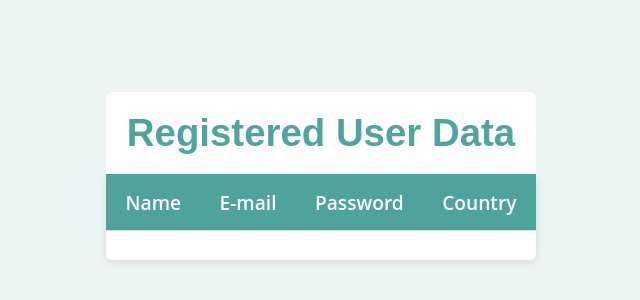
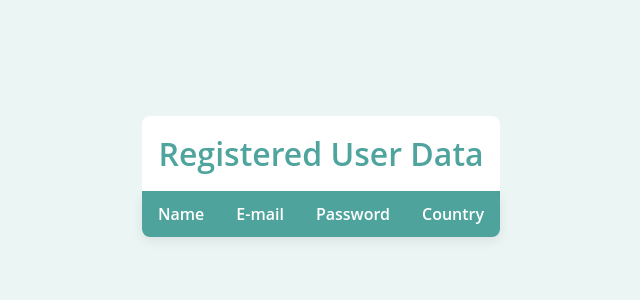
Before and after one commit to MinervaMartinezE/FormulariosHTML, a website built with Vite: page result.html in a window 1280 px wide. Shown: the part 224-524 px from the top of the page, without its empty margins (319-959 px from the left). Built offline with nearby package versions, Linux system fonts and the light colour scheme.

Commit message:
Finish project: form validation, country selector, results table.

```diff
--- a/public/result.css
+++ b/public/result.css
@@ -1,48 +1,80 @@
+:root {
+  --primary-color: #389891e2;
+  --background: hsl(169, 33%, 94%);
+  --text-color: #333;
+  --font-base: 'Montserrat', sans-serif;
+  --font-secondary: 'Open Sans', sans-serif;
+  --font-size-base: 0.9rem;
+  --font-size-title: 1.5rem;
+}
+
+body {
+  font-family: var(--font-base);
+  background-color: #f9f9f9;
+  margin: 0;
+  padding: 2rem 1rem;
+  display: flex;
+  justify-content: center;
+}
+
+main {
+  width: 100%;
+  max-width: 42rem;
+  margin: 0 auto;
+  padding: 1rem;
+  box-sizing: border-box;
+}
+
 .user-table {
   width: 100%;
-  max-width: 800px;
-  border-collapse: collapse;
-  background-color: white;
-  box-shadow: 0 2px 8px rgba(0, 0, 0, 0.1);
-  border-radius: 6px;
+  border-collapse: separate;
+  border-spacing: 0;
+  background-color: #fff;
+  border-radius: 0.5rem;
   overflow: hidden;
-  font-family: var(--font-base);
+  box-shadow: 0 4px 12px rgba(0, 0, 0, 0.08);
+  font-family: var(--font-secondary);
   font-size: var(--font-size-base);
   color: var(--text-color);
 }
 
 .user-table caption {
   caption-side: top;
+  text-align: center;
   font-size: var(--font-size-title);
-  font-weight: bold;
+  font-weight: 600;
   color: var(--primary-color);
-  padding: 1rem;
-  background-color: white;
+  padding: 1rem 0;
+  background-color: #fff;
 }
 
 .user-table thead {
   background-color: var(--primary-color);
-  color: white;
+  color: #fff;
 }
 
 .user-table thead th {
   text-align: left;
   padding: 0.75rem 1rem;
   font-weight: 600;
-  font-family: var(--font-secondary);
 }
 
 .user-table tbody td {
   padding: 0.75rem 1rem;
-  border-top: 1px solid #e0e0e0;
-  font-family: var(--font-secondary);
+  border-top: 1px solid #ececec;
+  background-color: #fff;
 }
 
-.user-table tbody tr:nth-child(even) {
-  background-color: var(--background);
+.user-table tbody tr:nth-child(even) td {
+  background-color: #f4fdfd;
 }
 
-.user-table tbody tr:hover {
-  background-color: rgba(56, 152, 145, 0.1);
+.user-table tbody tr:hover td {
+  background-color: #e2f4f3;
   transition: background-color 0.3s ease;
 }
+@media (min-width: 768px) {
+  .user-table {
+    font-size: 1rem;
+  }
+}
--- a/src/main.js
+++ b/src/main.js
@@ -182,27 +182,28 @@ countryInput.addEventListener("change", () => validateField(countryInput));
 function getUserData() {
     const params = new URLSearchParams(window.location.search);
     return {
-        name: params.get('fullname') || '',
-        email: params.get('email') || '',
-        password: params.get('password') || '',
-        country: params.get('country') || '',
+        name: params.get('fullname') || null,
+        email: params.get('email') || null,
+        password: params.get('password') || null,
+        country: params.get('country') || null,
     };
 }
 
 // Guardar un usuario en localStorage
 function saveUser(user) {
+  if (!user.name || !user.email){
+    return;
+  }
     const users = JSON.parse(localStorage.getItem('users')) || [];
 
     users.push(user);
     localStorage.setItem('users', JSON.stringify(users));
 }
-
 function getUserLocal() {
     return JSON.parse(localStorage.getItem('users')) || [];
 }
-
 function renderUsersTable() {
-    const users = getUserLocal();
+    const users = getUserLocal().filter(u => u.name && u.email);
     const tbody = document.getElementById('userTableBody');
     tbody.innerHTML = '';
 
@@ -234,4 +235,3 @@ window.addEventListener('DOMContentLoaded', () => {
   renderUsersTable();
 })
 }
-//Función para borrar usuarios
--- a/src/style.css
+++ b/src/style.css
@@ -5,8 +5,8 @@
   --text-color: #333;
   --font-base: 'Montserrat', sans-serif;
   --font-secondary: 'Open Sans', sans-serif;
-  --font-size-base: clamp(0.9rem, 1.5vw, 2rem);
-  --font-size-title: clamp(1.5rem, 3vw, 3rem);
+  --font-size-base: clamp(0.9rem, 1.5vw, 1rem);
+  --font-size-title: clamp(1rem, 3vw, 2rem);
   --line-height-base: 1.6;
   --error-color:red;
 }
@@ -61,7 +61,7 @@ h1{
     margin: 2rem;
     font-size: 1rem;
     border-radius: 6px;
-    background-color: white;
+    background-color: var(--background);
 }
 label{
     font-weight: bolder;
```
Also changed, not shown: index.html (+1 -1 lines).
